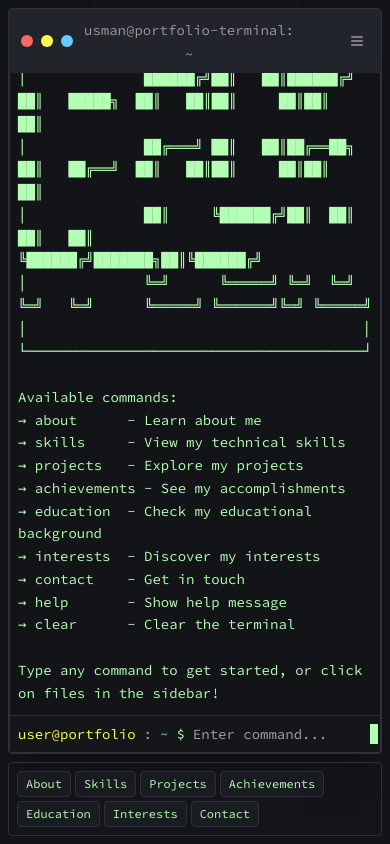
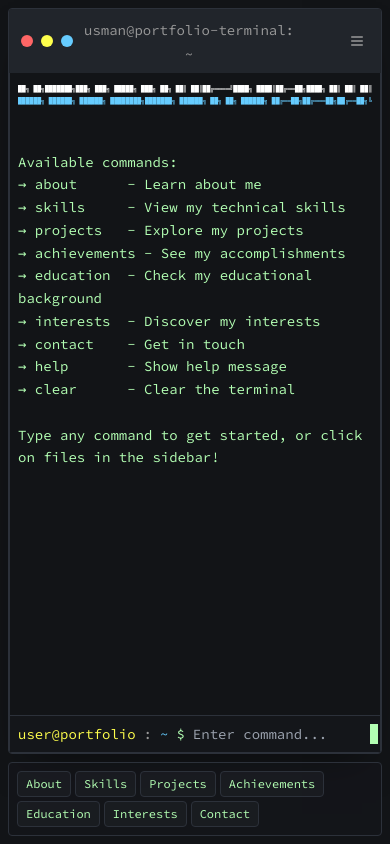
Before and after one commit to sunny11011/code-prompt-portfolio, a React (Vite) app: page / in a window 390 px wide. Built offline with nearby package versions, Linux system fonts and the light colour scheme.

Commit message:
Fix ASCII art responsiveness and content
Adjust ASCII art to display "USMAN" and "PORTFOLIO" on separate lines, remove surrounding lines, and ensure it is fully responsive on mobile devices to prevent distortion.

```diff
--- a/src/components/TerminalOutput.tsx
+++ b/src/components/TerminalOutput.tsx
@@ -34,7 +34,11 @@ const TerminalOutput: React.FC<TerminalOutputProps> = ({ lines, className = "" }
       default:
         return (
           <div className="text-foreground whitespace-pre-wrap">
-            {line.content}
+            {line.content.includes('<div class="ascii-art">') ? (
+              <div dangerouslySetInnerHTML={{ __html: line.content }} />
+            ) : (
+              line.content
+            )}
           </div>
         );
     }
--- a/src/index.css
+++ b/src/index.css
@@ -179,23 +179,55 @@
 
   /* ASCII Art responsive styling */
   .ascii-art {
-    @apply font-mono text-xs sm:text-sm leading-tight;
-    white-space: pre;
-    overflow-x: auto;
-    word-break: keep-all;
+    @apply text-center;
+    font-family: 'Source Code Pro', monospace;
+    line-height: 1;
+    white-space: nowrap;
   }
 
-  @media (max-width: 640px) {
+  .ascii-art > div {
+    @apply overflow-x-auto;
+  }
+
+  @media (max-width: 390px) {
     .ascii-art {
-      font-size: 8px;
+      font-size: 0.4rem;
+      line-height: 0.9;
+    }
+  }
+
+  @media (min-width: 391px) and (max-width: 480px) {
+    .ascii-art {
+      font-size: 0.45rem;
+      line-height: 0.95;
+    }
+  }
+
+  @media (min-width: 481px) and (max-width: 640px) {
+    .ascii-art {
+      font-size: 0.55rem;
+      line-height: 1;
+    }
+  }
+
+  @media (min-width: 641px) and (max-width: 768px) {
+    .ascii-art {
+      font-size: 0.65rem;
+      line-height: 1;
+    }
+  }
+
+  @media (min-width: 769px) and (max-width: 1024px) {
+    .ascii-art {
+      font-size: 0.75rem;
       line-height: 1.1;
     }
   }
 
-  @media (max-width: 480px) {
+  @media (min-width: 1025px) {
     .ascii-art {
-      font-size: 6px;
-      line-height: 1;
+      font-size: 0.875rem;
+      line-height: 1.2;
     }
   }
 
--- a/src/pages/Index.tsx
+++ b/src/pages/Index.tsx
@@ -32,31 +32,24 @@ const Index = () => {
       {
         id: 'welcome-ascii',
         type: 'output',
-        content: `
-┌────────────────────────────────────────┐
-│                                        │
-│    ██╗   ██╗███████╗███╗   ███╗ █████╗ ███╗   ██╗
-│    ██║   ██║██╔════╝████╗ ████║██╔══██╗████╗  ██║
-│    ██║   ██║███████╗██╔████╔██║███████║██╔██╗ ██║
-│    ██║   ██║╚════██║██║╚██╔╝██║██╔══██║██║╚██╗██║
-│    ╚██████╔╝███████║██║ ╚═╝ ██║██║  ██║██║ ╚████║
-│     ╚═════╝ ╚══════╝╚═╝     ╚═╝╚═╝  ╚═╝╚═╝  ╚═══╝
-│                                        │
-│               ███████╗██╗  ██╗ █████╗ ██╗  ██╗ █████╗ ██████╗
-│               ██╔════╝██║  ██║██╔══██╗██║  ██║██╔══██╗██╔══██╗
-│               ███████╗███████║███████║███████║███████║██████╔╝
-│               ╚════██║██╔══██║██╔══██║██╔══██║██╔══██║██╔══██╗
-│               ███████║██║  ██║██║  ██║██║  ██║██║  ██║██████╔╝
-│               ╚══════╝╚═╝  ╚═╝╚═╝  ╚═╝╚═╝  ╚═╝╚═╝  ╚═╝╚═════╝
-│                                        │
-│              ██████╗  ██████╗ ██████╗ ████████╗███████╗ ██████╗ ██╗     ██╗ ██████╗
-│              ██╔══██╗██╔═══██╗██╔══██╗╚══██╔══╝██╔════╝██╔═══██╗██║     ██║██╔═══██╗
-│              ██████╔╝██║   ██║██████╔╝   ██║   █████╗  ██║   ██║██║     ██║██║   ██║
-│              ██╔═══╝ ██║   ██║██╔══██╗   ██║   ██╔══╝  ██║   ██║██║     ██║██║   ██║
-│              ██║     ╚██████╔╝██║  ██║   ██║   ██║     ╚██████╔╝███████╗██║╚██████╔╝
-│              ╚═╝      ╚═════╝ ╚═╝  ╚═╝   ╚═╝   ╚═╝      ╚═════╝ ╚══════╝╚═╝ ╚═════╝
-│                                        │
-└────────────────────────────────────────┘
+        content: `<div class="ascii-art">
+<div class="text-white text-center font-mono leading-tight">
+██╗   ██╗███████╗███╗   ███╗ █████╗ ███╗   ██╗
+██║   ██║██╔════╝████╗ ████║██╔══██╗████╗  ██║
+██║   ██║███████╗██╔████╔██║███████║██╔██╗ ██║
+██║   ██║╚════██║██║╚██╔╝██║██╔══██║██║╚██╗██║
+╚██████╔╝███████║██║ ╚═╝ ██║██║  ██║██║ ╚████║
+ ╚═════╝ ╚══════╝╚═╝     ╚═╝╚═╝  ╚═╝╚═╝  ╚═══╝
+</div>
+<div class="text-primary text-center font-mono leading-tight mt-1">
+██████╗  ██████╗ ██████╗ ████████╗███████╗ ██████╗ ██╗     ██╗ ██████╗
+██╔══██╗██╔═══██╗██╔══██╗╚══██╔══╝██╔════╝██╔═══██╗██║     ██║██╔═══██╗
+██████╔╝██║   ██║██████╔╝   ██║   █████╗  ██║   ██║██║     ██║██║   ██║
+██╔═══╝ ██║   ██║██╔══██╗   ██║   ██╔══╝  ██║   ██║██║     ██║██║   ██║
+██║     ╚██████╔╝██║  ██║   ██║   ██║     ╚██████╔╝███████╗██║╚██████╔╝
+╚═╝      ╚═════╝ ╚═╝  ╚═╝   ╚═╝   ╚═╝      ╚═════╝ ╚══════╝╚═╝ ╚═════╝
+</div>
+</div>
 
 Available commands:
 → about      - Learn about me
```
